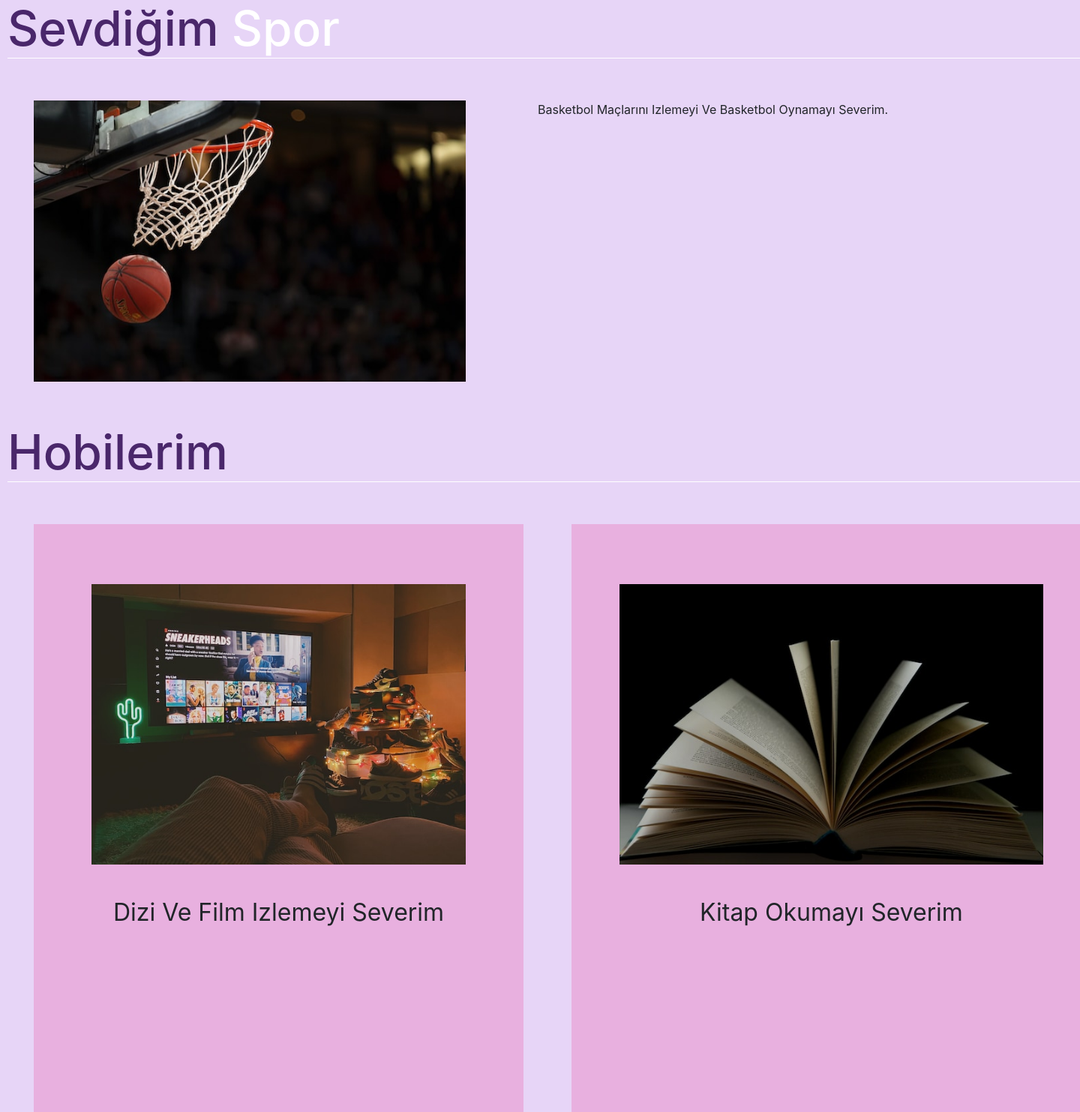
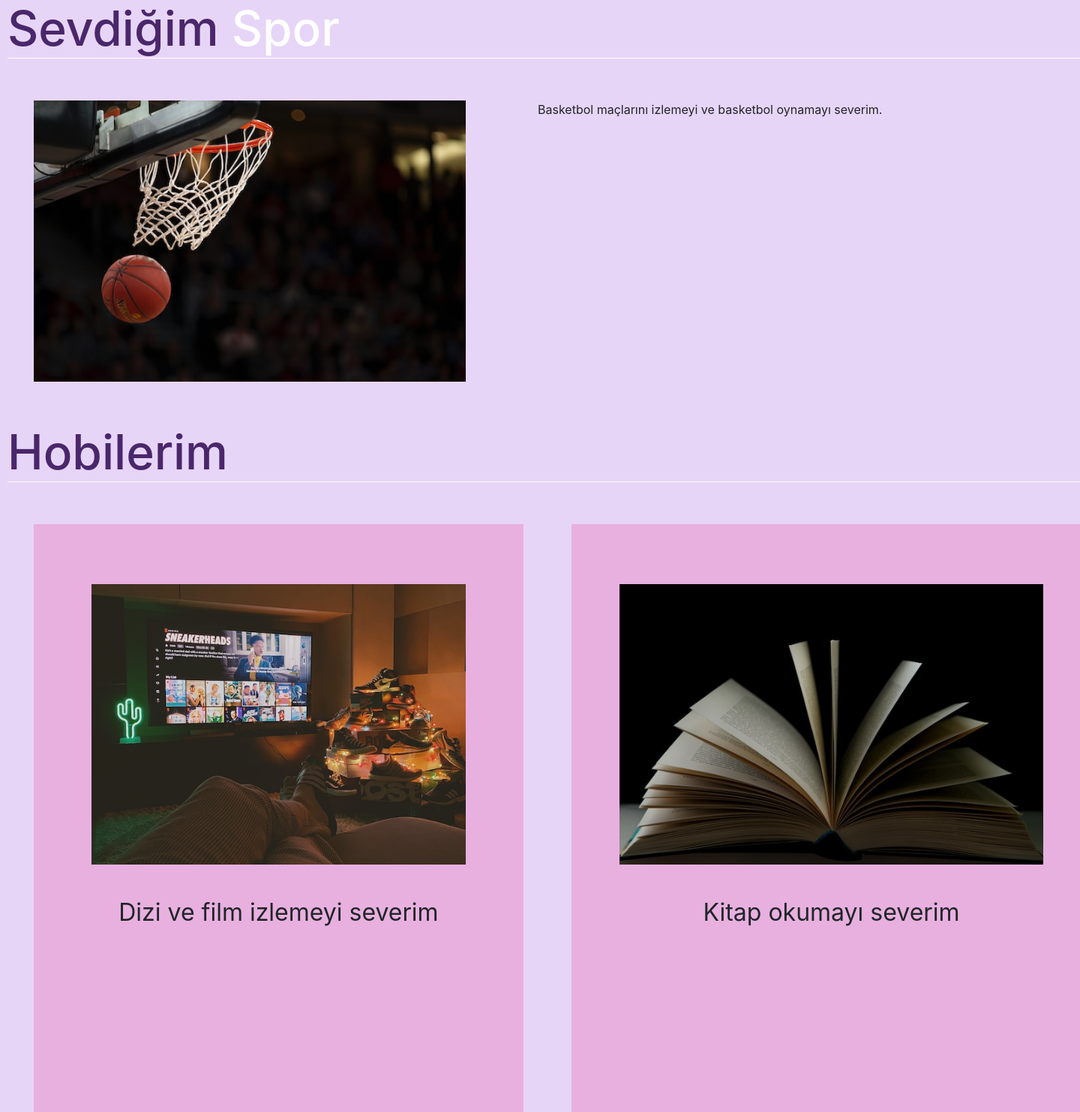
Before and after one commit to yusrasengun4/web-tasar-m--devi, a PHP site: page /anasayfa.html in a window 1440 px wide. Shown: the part 656-2139 px from the top of the page at 75% size. Run offline with PHP 8.4, Linux system fonts and the light colour scheme.

Commit message:
Update style.css

```diff
--- a/style/style.css
+++ b/style/style.css
@@ -5,7 +5,7 @@
     outline: none;
     border: none;
     text-decoration: none;
-    text-transform: capitalize;
+    text-transform: none;
     transition: 0.2s ease;
 
 }
```
